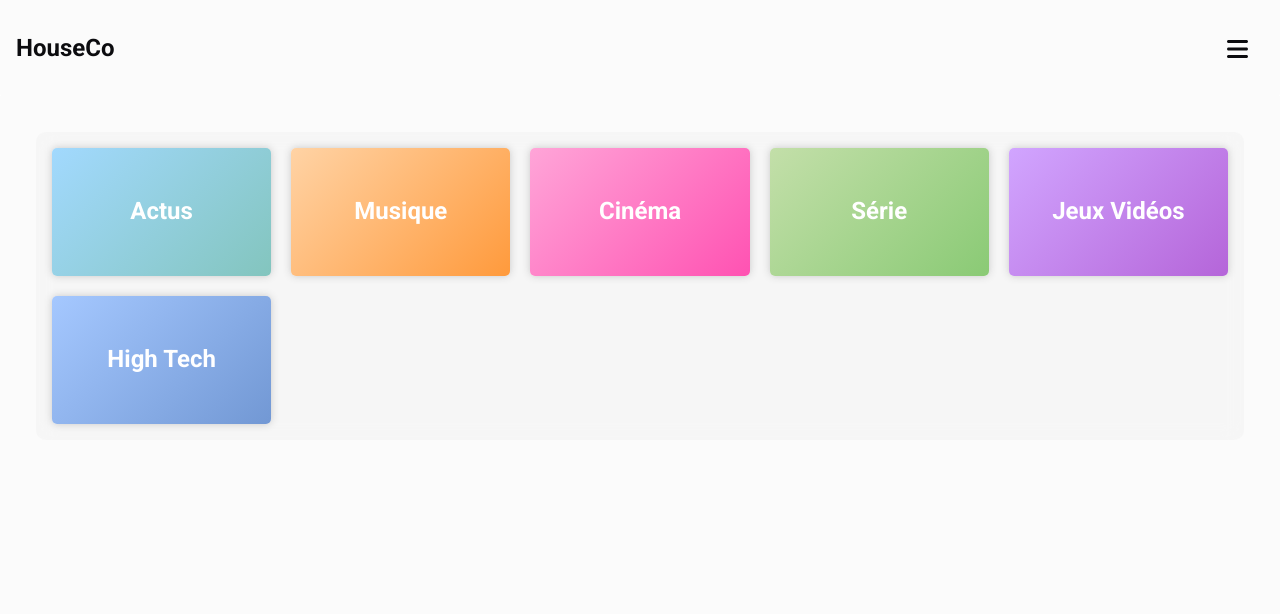
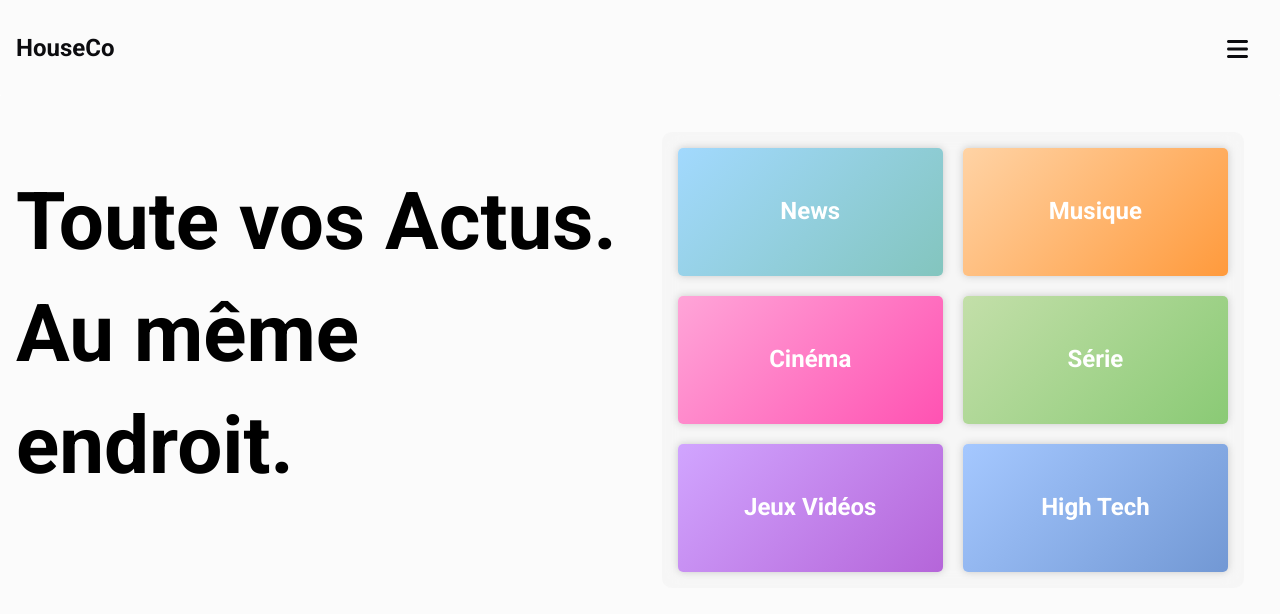
Before and after one commit to nicoriera/culturehub-front, a React (Create React App) app: page / in a window 1280 px wide. Shown: the top 614 px of the page. Built offline with nearby package versions, Linux system fonts and the light colour scheme.

Commit message:
update home page with text

```diff
--- a/src/components/Content/Content.js
+++ b/src/components/Content/Content.js
@@ -2,7 +2,7 @@ import React, { useCallback, useState } from "react";
 
 const Content = () => {
   const tiles = [
-    "Actus",
+    "News",
     "Musique",
     "Cinéma",
     "Série",
@@ -47,6 +47,14 @@ const Content = () => {
 
   return (
     <div className="container">
+      <div className="container-title">
+        <h1 className="conent big-title">
+          Toute vos Actus.
+          <br />
+          Au même endroit.
+        </h1>
+      </div>
+      <div className="container-tiles">
         <div className="tiles">
           {tiles.map((tile) => (
             <div
@@ -63,6 +71,7 @@ const Content = () => {
           ))}
         </div>
       </div>
+    </div>
   );
 };
 
--- a/src/components/Content/content.scss
+++ b/src/components/Content/content.scss
@@ -1,3 +1,14 @@
+// .container-tiles {
+//   display: flex;
+//   justify-content: center;
+//   align-items: center;
+//   height: 50rem - $navbar-height;
+// }
+
+.big-title {
+  font-size: 5rem;
+}
+
 .tiles {
   display: grid;
   grid-template-columns: repeat(auto-fit, minmax(200px, 1fr));
@@ -7,6 +18,7 @@
   background-color: rgba(245, 245, 245, 0.8);
   border-radius: $border-radius-large;
   backdrop-filter: blur(10px);
+  align-items: center;
 
   .tile {
     display: flex;
@@ -27,7 +39,7 @@
     }
   }
 
-  .Actus {
+  .News {
     background: linear-gradient(135deg, #a2d9fe 0%, #83c5be 100%);
   }
 
```
Lines whose indentation alone changed are shown as unchanged.
